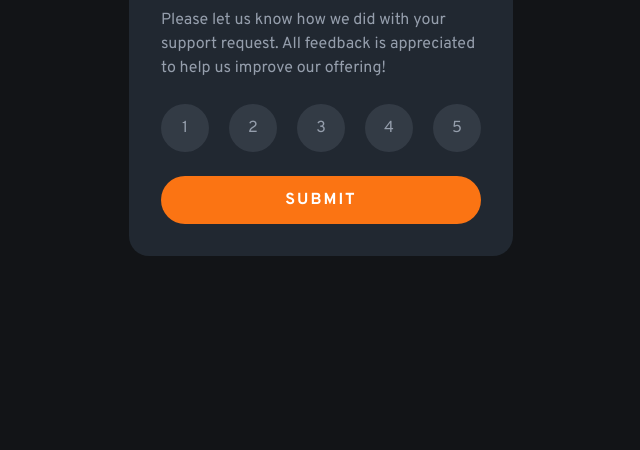
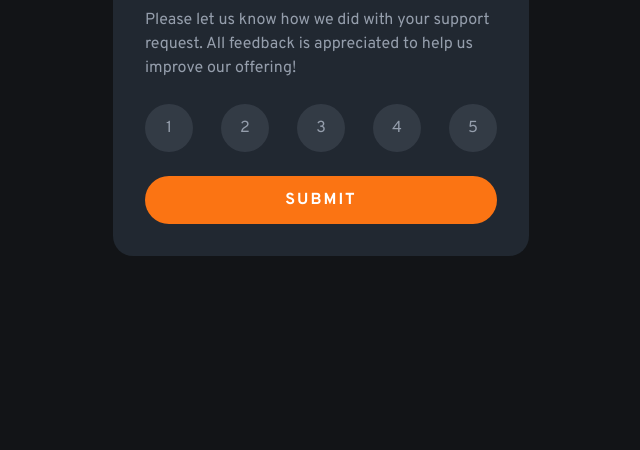
Before and after one commit to LavrykD/interactive-rating-component-main, a plain HTML site: page index.html in a window 1280 px wide. Shown: the part 350-800 px from the top of the page, without its empty margins (319-959 px from the left). Drawn offline with Linux system fonts and the light colour scheme.

Commit message:
Update style.css

```diff
--- a/resources/style.css
+++ b/resources/style.css
@@ -74,7 +74,7 @@ button {
 }
 
 .form {
-    max-width: 24rem;
+    max-width: 26rem;
     margin: 1.25rem;
     padding: 1.5rem;
     background-color: hsl(var(--clr-neutral-hsl-400), .8);
```
